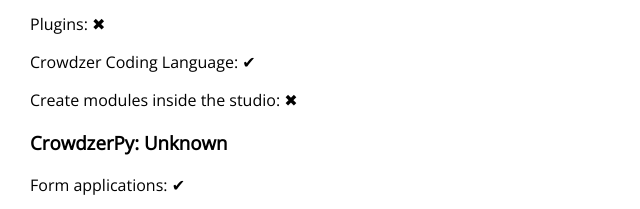
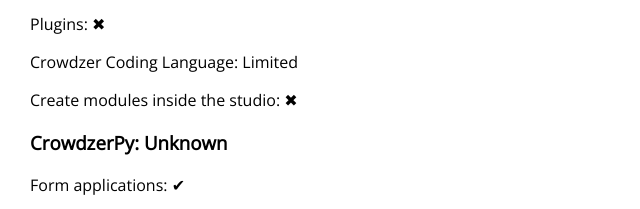
Before and after one commit to BeGamess/crowdzer, a plain HTML site: page studio.html in a window 1280 px wide. Shown: the part 872-1081 px from the top of the page, 0-640 px from the left. Drawn offline with nearby package versions, Linux system fonts and the light colour scheme.

Commit message:
Update studio.html

```diff
--- a/studio.html
+++ b/studio.html
@@ -39,7 +39,7 @@
             <p>Form applications: ✖</p>
             <p>Console applications: ✔</p>
             <p>Plugins: ✖</p>
-            <p>Crowdzer Coding Language: ✔</p>
+            <p>Crowdzer Coding Language: Limited</p>
             <p>Create modules inside the studio: ✖</p>
             <h3>CrowdzerPy: Unknown</h3>
             <p>Form applications: ✔</p>
```
